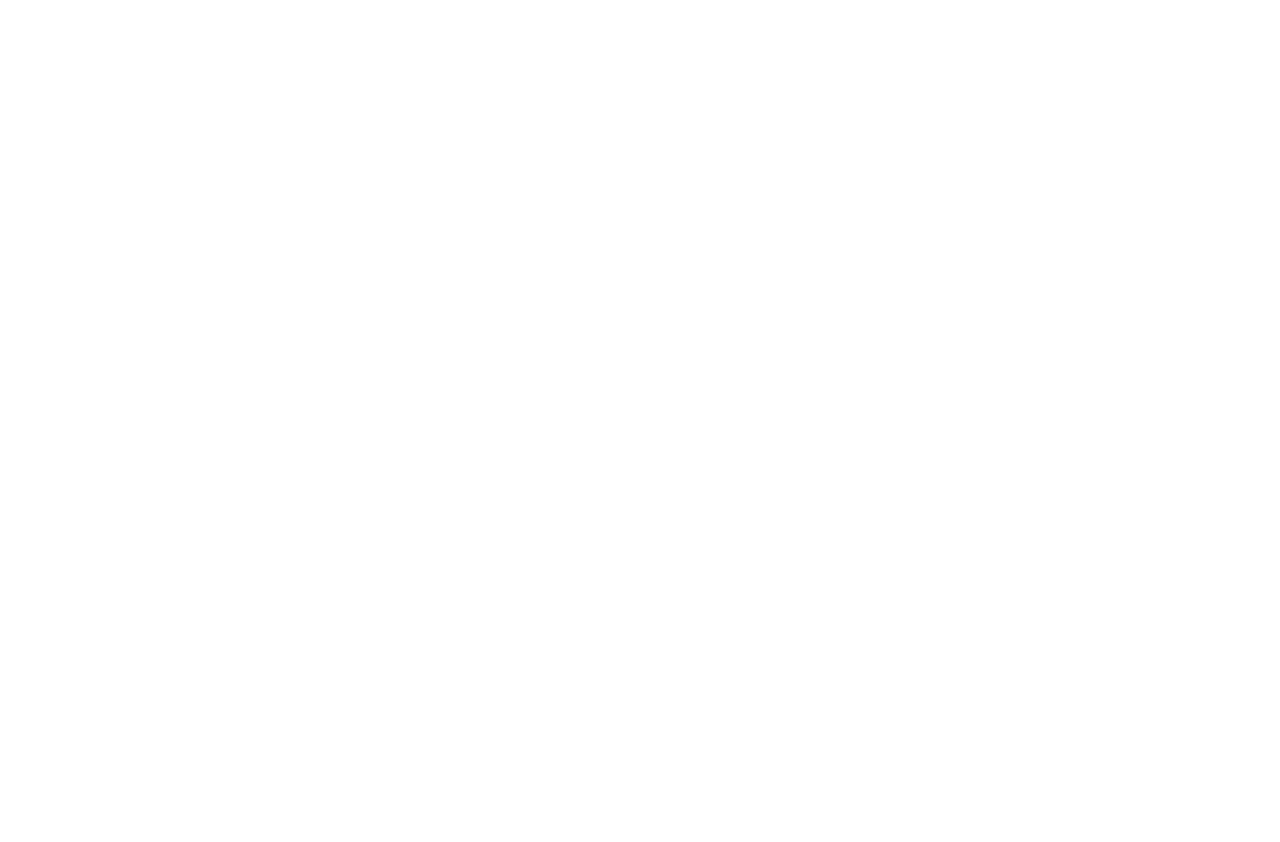
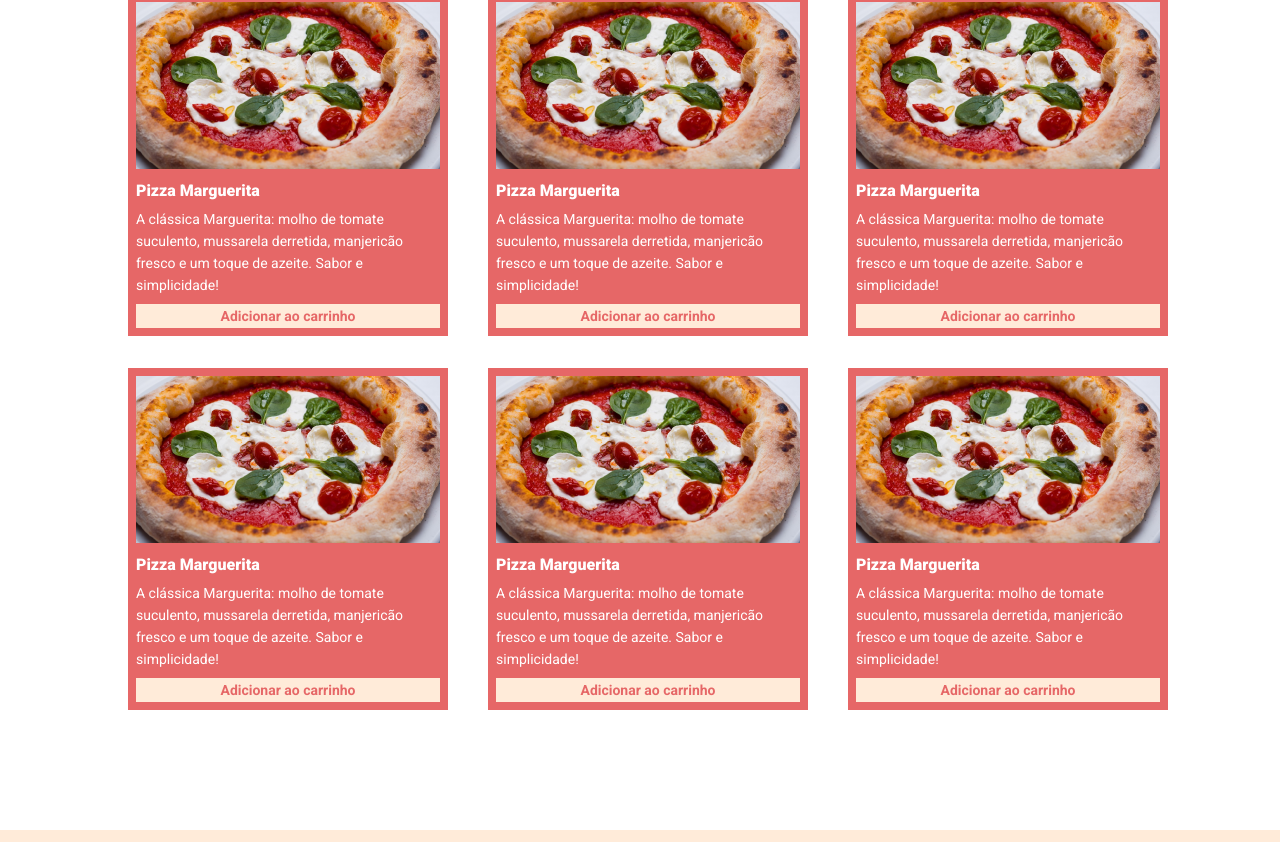
Before and after one commit to philipef-dev/e-food, a React (Vite) app: page /restaurants_details in a window 1280 px wide. Shown: the part 558-1400 px from the top of the page. Before the commit the page ends 800 px from the top, so only its background shows below. Built offline with nearby package versions, Linux system fonts and the light colour scheme.

Commit message:
Component details - ok

```diff
--- a/src/components/Details/index.tsx
+++ b/src/components/Details/index.tsx
@@ -1,5 +1,8 @@
 import logoEfood from '../../assets/images/logoE-food.svg';
-import { BannerDetails, HeaderDetails } from './styles';
+import fundoCard from '../../assets/images/pizzaImg.png';
+import { Container } from '../../styles/global';
+import Footer from '../Footer';
+import { BannerDetails, CardDetails, HeaderDetails, SectionCardsDetails } from './styles';
 
 const RestaurantDetails = () => (
     <>
@@ -14,6 +17,47 @@
             <p>Italiana</p>
             <h2>La Dolce Vita Trattoria</h2>
         </BannerDetails>
+        <Container>
+            <SectionCardsDetails>
+                <CardDetails>
+                    <div> <img src={fundoCard} alt="Imagem Pizza" /> </div>
+                    <h3>Pizza Marguerita</h3>
+                    <p>A clássica Marguerita: molho de tomate suculento, mussarela derretida, manjericão fresco e um toque de azeite. Sabor e simplicidade!</p>
+                    <a href="#">Adicionar ao carrinho</a>
+                </CardDetails>
+                <CardDetails>
+                    <div> <img src={fundoCard} alt="Imagem Pizza" /> </div>
+                    <h3>Pizza Marguerita</h3>
+                    <p>A clássica Marguerita: molho de tomate suculento, mussarela derretida, manjericão fresco e um toque de azeite. Sabor e simplicidade!</p>
+                    <a href="#">Adicionar ao carrinho</a>
+                </CardDetails>
+                <CardDetails>
+                    <div> <img src={fundoCard} alt="Imagem Pizza" /> </div>
+                    <h3>Pizza Marguerita</h3>
+                    <p>A clássica Marguerita: molho de tomate suculento, mussarela derretida, manjericão fresco e um toque de azeite. Sabor e simplicidade!</p>
+                    <a href="#">Adicionar ao carrinho</a>
+                </CardDetails>
+                <CardDetails>
+                    <div> <img src={fundoCard} alt="Imagem Pizza" /> </div>
+                    <h3>Pizza Marguerita</h3>
+                    <p>A clássica Marguerita: molho de tomate suculento, mussarela derretida, manjericão fresco e um toque de azeite. Sabor e simplicidade!</p>
+                    <a href="#">Adicionar ao carrinho</a>
+                </CardDetails>
+                <CardDetails>
+                    <div> <img src={fundoCard} alt="Imagem Pizza" /> </div>
+                    <h3>Pizza Marguerita</h3>
+                    <p>A clássica Marguerita: molho de tomate suculento, mussarela derretida, manjericão fresco e um toque de azeite. Sabor e simplicidade!</p>
+                    <a href="#">Adicionar ao carrinho</a>
+                </CardDetails>
+                <CardDetails>
+                    <div> <img src={fundoCard} alt="Imagem Pizza" /> </div>
+                    <h3>Pizza Marguerita</h3>
+                    <p>A clássica Marguerita: molho de tomate suculento, mussarela derretida, manjericão fresco e um toque de azeite. Sabor e simplicidade!</p>
+                    <a href="#">Adicionar ao carrinho</a>
+                </CardDetails>
+            </SectionCardsDetails>
+        </Container>
+        <Footer />
     </>
 )
 
--- a/src/components/Details/styles.ts
+++ b/src/components/Details/styles.ts
@@ -1,7 +1,6 @@
 import styled from "styled-components";
 import headerImg from '../../assets/images/fundoHeader.png'
 import bannerImg from '../../assets/images/fundoBanner.png'
-
 
 export const HeaderDetails = styled.div`
     background-image: url(${headerImg});
@@ -36,3 +35,44 @@
         color: white
     }
 `
+
+export const SectionCardsDetails = styled.section`
+    display: grid;
+    grid-template-columns: 1fr 1fr 1fr;
+    column-gap: 40px;
+    row-gap: 32px;
+    margin-bottom: 120px;
+`
+
+export const CardDetails = styled.div`
+    background-color: var(--pink);
+    width: 320px;
+    padding: 8px;
+
+    h3 {
+        color: white;
+        font-size: 16px;
+        font-weight: 900;
+        margin-top: 8px;
+        margin-bottom: 8px;
+    }
+
+    p {
+        font-weight: 400;
+        font-size: 14px;
+        line-height: 22px;
+        color: white;
+    }
+
+    a {
+        display: block;
+        background-color: #FFEBD9;
+        padding: 4px;
+        text-decoration: none;
+        color: var(--pink);
+        font-weight: 700;
+        font-size: 14px;
+        text-align: center;
+        margin-top: 8px;
+    }
+`
```
Also changed, not shown: src/assets/images/pizzaImg.png (added).
